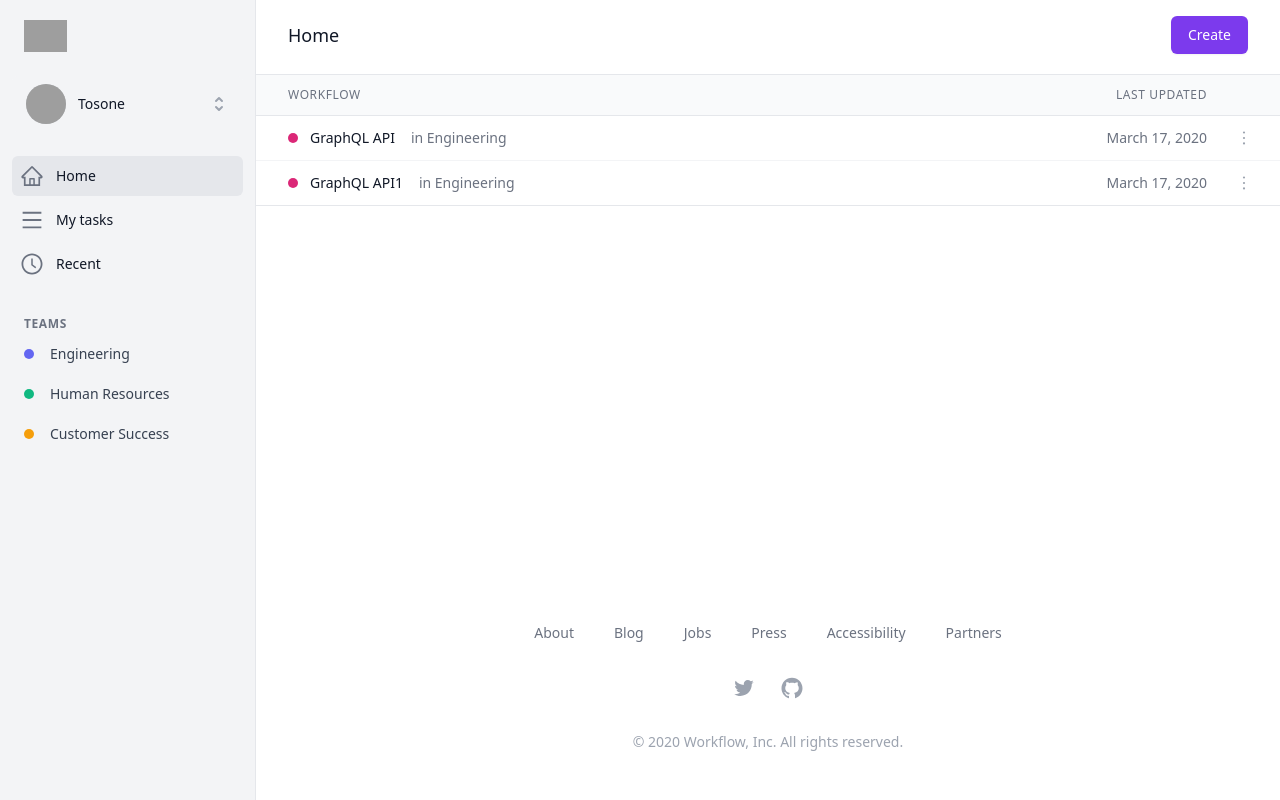
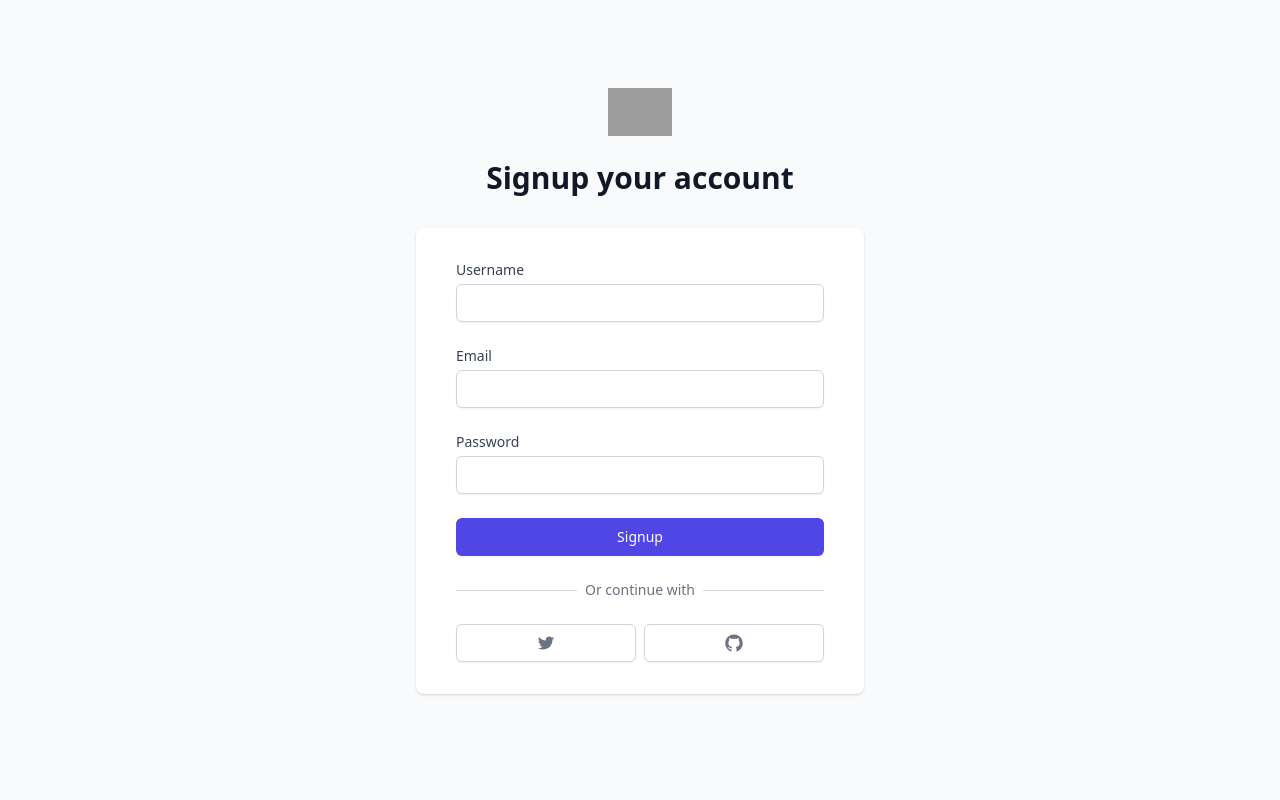
Before and after one commit to workerflow/workerflow-web, a React (Create React App) app: page /#/signup in a window 1280 px wide. Built offline with nearby package versions, Linux system fonts and the light colour scheme; data requests are answered from the project's data file; sample sign-in values are in the browser's storage; grey boxes are pictures that could not be loaded; what @antv/x6 would draw is missing.

Commit message:
:sparkles: Add signup page

```diff
--- a/package.json
+++ b/package.json
@@ -4,6 +4,7 @@
   "dependencies": {
     "@antv/x6": "^1.19.6",
     "@craco/craco": "^6.1.2",
+    "@headlessui/react": "^1.1.1",
     "@tailwindcss/forms": "^0.3.2",
     "axios": "^0.21.1",
     "history": "^5.0.0",
@@ -13,6 +14,7 @@
     "react-icons": "^4.2.0",
     "react-router-dom": "^6.0.0-beta.0",
     "react-scripts": "4.0.3",
+    "react-toastify": "^7.0.4",
     "react-use": "^17.2.4",
     "typescript": "^4.2.4"
   },
--- a/src/App.tsx
+++ b/src/App.tsx
@@ -1,8 +1,9 @@
 import { Fragment } from 'react';
-import { Routes, Route, BrowserRouter as Router } from 'react-router-dom';
+import { Routes, Route, HashRouter as Router } from 'react-router-dom';
 
 import Home from "./pages/Home";
-import Login from "./pages/Login";
+import Login from "./pages/User/Login";
+import Signup from "./pages/User/Signup";
 import Editor from "./pages/Editor";
 
 function About() {
@@ -16,8 +17,9 @@ export default function App() {
         <Routes>
           <Route path="/" element={<Home />} />
           <Route path="/about" element={<About />} />
+          <Route path="/editor" element={<Editor />} />
           <Route path="/login" element={<Login />} />
-          <Route path="/editor" element={<Editor />} />
+          <Route path="/signup" element={<Signup />} />
         </Routes>
       </Router>
     </Fragment>
--- /dev/null
+++ b/src/api.ts
@@ -0,0 +1,11 @@
+import axios from "axios";
+
+let server = axios.create({
+  baseURL: "http://localhost:3001/",
+  timeout: 3000,
+  headers: {
+    Authorization: `Bearer ${window.localStorage.getItem("token") || ""}`
+  }
+});
+
+export default server;
--- a/src/components/Menu/index.tsx
+++ b/src/components/Menu/index.tsx
@@ -17,6 +17,7 @@ const menuList: IMenu[] = [
 
 export default function Menu() {
   let [showProfileMenu, setShowProfileMenu] = useState(false);
+  let [menuActive, setMenuActive] = useState(menuList[0].text);
 
   const ref = useRef<HTMLDivElement>() as React.MutableRefObject<HTMLDivElement>;;
   useClickAway(ref, () => {
@@ -68,9 +69,11 @@ export default function Menu() {
           <nav className="px-3 mt-6">
             <div className="space-y-1">
               {
-                menuList.map((m: IMenu, index: number) => {
+                menuList.map(m => {
                   return (
-                    <Link to="" key={m.text} className={`text-gray-900 group flex items-center px-2 py-2 text-sm font-medium rounded-md ${index === 0 ? "bg-gray-200" : "text-gray-700"}`}>
+                    <Link to="" key={m.text} className={`text-gray-900 group flex items-center px-2 py-2 text-sm font-medium rounded-md ${menuActive === m.text ? "bg-gray-200" : "text-gray-700"}`} onClick={() => {
+                      setMenuActive(m.text);
+                    }}>
                       <m.icon className="text-gray-500 mr-3 h-6 w-6" />
                       {m.text}
                     </Link>
--- a/src/pages/Login/index.tsx
+++ b/src/pages/User/Login.tsx
@@ -1,13 +1,17 @@
-import { Fragment } from "react";
-import { Helmet } from "react-helmet";
-import { Link } from "react-router-dom";
-import { AiOutlineTwitter, AiOutlineGithub } from "react-icons/ai";
+import { Fragment, useState } from 'react';
+import { Helmet } from 'react-helmet';
+import { Link } from 'react-router-dom';
+import { AiOutlineTwitter, AiOutlineGithub } from 'react-icons/ai';
+
+import api from '../../api';
 
 export default function Login() {
+  let [username, setUsername] = useState("");
+  let [password, setPassword] = useState("");
   return (
     <Fragment>
       <Helmet>
-        <title>Workflow - Login</title>
+        <title>Workerflow - Login</title>
       </Helmet>
       <div className="min-h-screen bg-gray-50 flex flex-col py-12 sm:px-6 lg:px-8">
         <div className="sm:mx-auto sm:w-full sm:max-w-md mt-10">
@@ -19,13 +23,13 @@ export default function Login() {
 
         <div className="mt-8 sm:mx-auto sm:w-full sm:max-w-md">
           <div className="bg-white py-8 px-4 shadow sm:rounded-lg sm:px-10">
-            <form className="space-y-6" action="#" method="POST">
+            <div className="space-y-6">
               <div>
-                <label htmlFor="email" className="block text-sm font-medium text-gray-700">
-                  Email address
+                <label htmlFor="username" className="block text-sm font-medium text-gray-700">
+                  Username
               </label>
                 <div className="mt-1">
-                  <input id="email" name="email" type="email" required className="appearance-none block w-full px-3 py-2 border border-gray-300 rounded-md shadow-sm placeholder-gray-400 focus:outline-none focus:ring-indigo-500 focus:border-indigo-500 sm:text-sm" />
+                  <input id="username" name="username" type="text" required className="appearance-none block w-full px-3 py-2 border border-gray-300 rounded-md shadow-sm placeholder-gray-400 focus:outline-none focus:ring-indigo-500 focus:border-indigo-500 sm:text-sm" value={username} onChange={val => { setUsername(val.target.value) }} />
                 </div>
               </div>
 
@@ -34,7 +38,7 @@ export default function Login() {
                   Password
               </label>
                 <div className="mt-1">
-                  <input id="password" name="password" type="password" required className="appearance-none block w-full px-3 py-2 border border-gray-300 rounded-md shadow-sm placeholder-gray-400 focus:outline-none focus:ring-indigo-500 focus:border-indigo-500 sm:text-sm" />
+                  <input id="password" name="password" type="password" required className="appearance-none block w-full px-3 py-2 border border-gray-300 rounded-md shadow-sm placeholder-gray-400 focus:outline-none focus:ring-indigo-500 focus:border-indigo-500 sm:text-sm" value={password} onChange={val => { setPassword(val.target.value) }} />
                 </div>
               </div>
 
@@ -54,11 +58,26 @@ export default function Login() {
               </div>
 
               <div>
-                <button className="w-full flex justify-center py-2 px-4 border border-transparent rounded-md shadow-sm text-sm font-medium text-white bg-indigo-600 hover:bg-indigo-700 focus:outline-none focus:ring-2 focus:ring-offset-2 focus:ring-indigo-500">
+                <button className="w-full flex justify-center py-2 px-4 border border-transparent rounded-md shadow-sm text-sm font-medium text-white bg-indigo-600 hover:bg-indigo-700 focus:outline-none focus:ring-2 focus:ring-offset-2 focus:ring-indigo-500" onClick={
+                  () => {
+                    console.log("hello");
+
+                    api.post("/users/action/login", {
+                      username: username,
+                      password: password
+                    }).then(response => {
+                      console.log(response);
+
+                    }).catch(err => {
+                      console.log(err);
+
+                    })
+                  }
+                }>
                   Sign in
               </button>
               </div>
-            </form>
+            </div>
 
             <div className="mt-6">
               <div className="relative">
--- /dev/null
+++ b/src/pages/User/Signup.tsx
@@ -0,0 +1,133 @@
+import { Fragment, useState } from 'react';
+import { Helmet } from 'react-helmet';
+import { AiOutlineTwitter, AiOutlineGithub } from 'react-icons/ai';
+import { ToastContainer, toast } from 'react-toastify';
+
+import 'react-toastify/dist/ReactToastify.css';
+
+import api from '../../api';
+
+export default function Signup() {
+  let [username, setUsername] = useState("");
+  let [email, setEmail] = useState("");
+  let [password, setPassword] = useState("");
+
+  return (
+    <Fragment>
+      <Helmet>
+        <title>Workerflow - Signup</title>
+      </Helmet>
+      <ToastContainer
+        position="top-right"
+        autoClose={5000}
+        hideProgressBar
+        newestOnTop={false}
+        closeOnClick
+        rtl={false}
+        pauseOnFocusLoss
+        draggable
+        pauseOnHover
+      />
+      <div className="min-h-screen bg-gray-50 flex flex-col py-12 sm:px-6 lg:px-8">
+        <div className="sm:mx-auto sm:w-full sm:max-w-md mt-10">
+          <img className="mx-auto h-12 w-auto" src="https://tailwindui.com/img/logos/workflow-mark-indigo-600.svg" alt="Workflow" />
+          <h2 className="mt-6 text-center text-3xl font-extrabold text-gray-900">
+            Signup your account
+        </h2>
+        </div>
+
+        <div className="mt-8 sm:mx-auto sm:w-full sm:max-w-md">
+          <div className="bg-white py-8 px-4 shadow sm:rounded-lg sm:px-10">
+            <div className="space-y-6">
+              <div>
+                <label htmlFor="username" className="block text-sm font-medium text-gray-700">
+                  Username
+                </label>
+                <div className="mt-1">
+                  <input id="username" name="username" type="text" required className="appearance-none block w-full px-3 py-2 border border-gray-300 rounded-md shadow-sm placeholder-gray-400 focus:outline-none focus:ring-indigo-500 focus:border-indigo-500 sm:text-sm" value={username} onChange={val => { setUsername(val.target.value) }} />
+                </div>
+              </div>
+
+              <div>
+                <label htmlFor="email" className="block text-sm font-medium text-gray-700">
+                  Email
+                </label>
+                <div className="mt-1">
+                  <input id="email" name="email" type="email" required className="appearance-none block w-full px-3 py-2 border border-gray-300 rounded-md shadow-sm placeholder-gray-400 focus:outline-none focus:ring-indigo-500 focus:border-indigo-500 sm:text-sm" value={email} onChange={val => { setEmail(val.target.value) }} />
+                </div>
+              </div>
+
+              <div>
+                <label htmlFor="password" className="block text-sm font-medium text-gray-700">
+                  Password
+                </label>
+                <div className="mt-1">
+                  <input id="password" name="password" type="password" required className="appearance-none block w-full px-3 py-2 border border-gray-300 rounded-md shadow-sm placeholder-gray-400 focus:outline-none focus:ring-indigo-500 focus:border-indigo-500 sm:text-sm" value={password} onChange={val => { setPassword(val.target.value) }} />
+                </div>
+              </div>
+
+              <div>
+                <button className="w-full flex justify-center py-2 px-4 border border-transparent rounded-md shadow-sm text-sm font-medium text-white bg-indigo-600 hover:bg-indigo-700 focus:outline-none focus:ring-2 focus:ring-offset-2 focus:ring-indigo-500" onClick={
+                  () => {
+                    if (username === "") {
+                      toast.error("Username cannot left blank");
+                    } else if (email === "") {
+                      toast.error("Email cannot left blank");
+                    } else if (password === "") {
+                      toast.error("Password cannot left blank");
+                    } else {
+                      api.post("/users/action/signup", {
+                        username: username,
+                        password: password,
+                        email: email,
+                      }).then(response => {
+                        if (response.status === 201) {
+                          let data = response.data.data;
+                          window.localStorage.setItem("token", data.token);
+                        }
+                      }).catch(err => {
+                        toast.error(`some unknown error: ${err}`);
+                        console.log(err);
+                      })
+                    }
+                  }
+                }>
+                  Signup
+              </button>
+              </div>
+            </div>
+
+            <div className="mt-6">
+              <div className="relative">
+                <div className="absolute inset-0 flex items-center">
+                  <div className="w-full border-t border-gray-300"></div>
+                </div>
+                <div className="relative flex justify-center text-sm">
+                  <span className="px-2 bg-white text-gray-500">
+                    Or continue with
+                </span>
+                </div>
+              </div>
+
+              <div className="mt-6 grid grid-cols-2 gap-2">
+                <div>
+                  <button className="w-full inline-flex justify-center py-2 px-4 border border-gray-300 rounded-md shadow-sm bg-white text-sm font-medium text-gray-500 hover:bg-gray-50">
+                    <span className="sr-only">Sign in with Twitter</span>
+                    <AiOutlineTwitter className="w-5 h-5" />
+                  </button>
+                </div>
+
+                <div>
+                  <button className="w-full inline-flex justify-center py-2 px-4 border border-gray-300 rounded-md shadow-sm bg-white text-sm font-medium text-gray-500 hover:bg-gray-50">
+                    <span className="sr-only">Sign in with GitHub</span>
+                    <AiOutlineGithub className="w-5 h-5" />
+                  </button>
+                </div>
+              </div>
+            </div>
+          </div>
+        </div>
+      </div>
+    </Fragment>
+  );
+}
```
Also changed, not shown: 1 other file (tests, documents, lock files or other folders).
